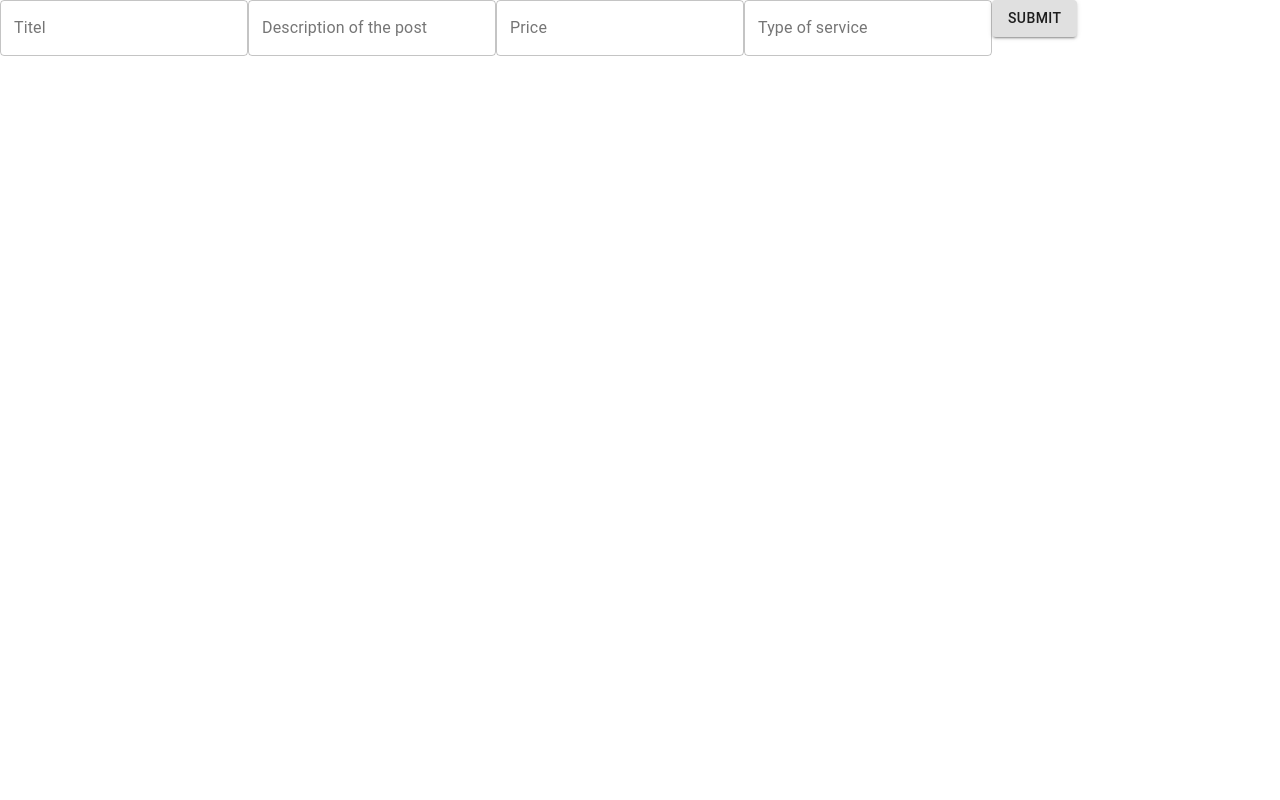
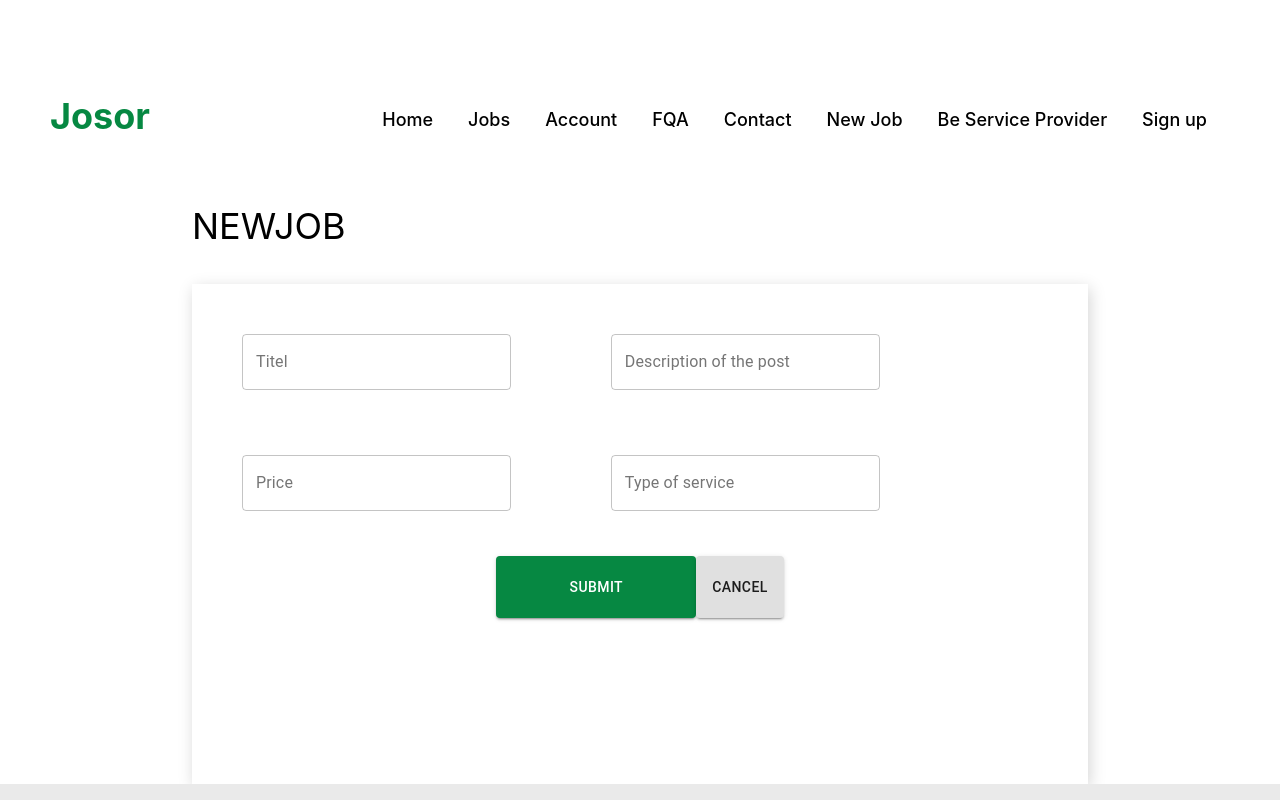
Before and after one commit to xAbdx/josor, a React (Create React App) app: page /new-job in a window 1280 px wide. Shown: the top 800 px of the page. Built offline with nearby package versions, Linux system fonts and the light colour scheme.

Commit message:
no message

```diff
--- a/src/components/header/header.js
+++ b/src/components/header/header.js
@@ -16,8 +16,10 @@ const Header = () => {
                 <li><a href="" className={classes.link}>Account</a></li>
                 <li><a href="" className={classes.link}>FQA</a></li>
                 <li><a href="" className={classes.link}>Contact</a></li>
+                <li><a href="" className={classes.link} onClick={() => { history.push("/new-job") }}>New Job</a></li>
                 <li><a href="" className={classes.link} onClick={() => { history.push("/hire-me") }}>Be Service Provider</a></li>
                 <li><a href="" className={classes.Lastlink} onClick={() => { history.push("../../sign-up") }}>Sign up</a></li>
+
             </ul>
         </div>
     );
--- a/src/screens/newJob/newJob.js
+++ b/src/screens/newJob/newJob.js
@@ -1,6 +1,10 @@
 import React from "react";
 import { TextField, Button } from "@material-ui/core";
-import { useHistory } from "react-router-dom";
+import useStyles from "./newjob.style";
+import { useHistory } from "react-router-dom"
+import Header from "../../components/header/header"
+import Footer from "../../components/footer/footer"
+
 
 
 const NewJob = () => {
@@ -13,17 +17,30 @@ const NewJob = () => {
     const handleChange = (event) => {
         setData({ ...data, [event.target.name]: event.target.value })
     };
-
+    const classes = useStyles();
     const history = useHistory();
-
     return (
-        <div>
-            <TextField id="outlined-basic" label="Titel" variant="outlined" value={data.Titel} name="Titel" onChange={handleChange} ></TextField>
-            <TextField id="outlined-basic" label="Description of the post" variant="outlined" value={data.Descriptionofthepost} name="Descriptionofthepost" onChange={handleChange} ></TextField>
-            <TextField id="outlined-basic" label="Price" variant="outlined" value={data.Price} name="Price" onChange={handleChange} ></TextField>
-            <TextField id="outlined-basic" label="Type of service" variant="outlined" value={data.Typeofservice} name="Type of service" onChange={handleChange} ></TextField>
-            <Button variant="contained">Submit</Button>
-        </div >
+        <div className={classes.container}>
+            <Header />
+            <div className={classes.title}>
+                <p>NewJob</p>
+            </div>
+            <div className={classes.card}>
+                <div className={classes.items}>
+                    <div>
+                        <TextField className={classes.inputField1} id="outlined-basic" label="Titel" variant="outlined" value={data.Titel} name="Titel" onChange={handleChange} ></TextField>
+                        <TextField className={classes.inputField1} id="outlined-basic" label="Description of the post" variant="outlined" value={data.Descriptionofthepost} name="Descriptionofthepost" onChange={handleChange} ></TextField>
+                        <TextField className={classes.inputField1} id="outlined-basic" label="Price" variant="outlined" value={data.Price} name="Price" onChange={handleChange} ></TextField>
+                        <TextField className={classes.inputField1} id="outlined-basic" label="Type of service" variant="outlined" value={data.Typeofservice} name="Type of service" onChange={handleChange} ></TextField>
+                        <div className={classes.item}>
+                            <Button className={classes.btn} orientation="vertical" aria-label="vertical contained primary button group" variant="contained">Submit</Button>
+                            <Button variant="contained" onClick={() => history.push("/home")}>Cancel</Button>
+                        </div>
+                    </div>
+                </div>
+            </div >
+            <Footer />
+        </div>
     )
 
 
--- a/src/screens/newJob/newjob.style.js
+++ b/src/screens/newJob/newjob.style.js
@@ -0,0 +1,50 @@
+import { makeStyles } from '@material-ui/core/styles';
+
+const useStyles = makeStyles((theme) => ({
+
+    container: {
+        display: "block",
+        margin: "70px 0px 70px 0px",
+        width: "100%",
+    },
+    title: {
+        fontSize: "36px",
+        margin: "0px 0px 20px 15%",
+        textTransform: "uppercase",
+        fontWeight: "400"
+    },
+    card: {
+        minHeight: "500px",
+        width: "70%",
+        boxShadow: "2px 4px 15px rgba(0, 0, 0, 0.17)",
+        margin: "auto",
+        justifyContent: "center",
+        alignItems: "center",
+    },
+    items: {
+        display: "flex",
+        justifyContent: "space-evenly",
+        alignItems: "center",
+        flexWrap: "wrap",
+    },
+    item: {
+        margin: "30px",
+        display: "flex",
+        justifyContent: "center",
+    },
+    btn: {
+        color: "#fff",
+        backgroundColor: "#068842",
+        width: "200px",
+        padding: "18.5px 14px",
+    },
+    inputField1: {
+        width: "30%",
+        margin: "50px 50px 15px 50px"
+    }
+
+}));
+
+
+
+export default useStyles;
```
Also changed, not shown: 1 other file (tests, documents, lock files or other folders).
